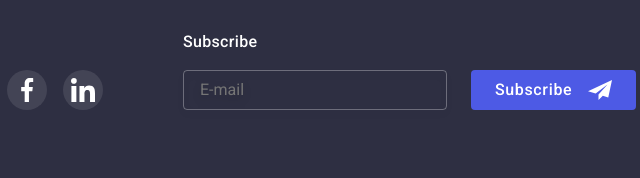
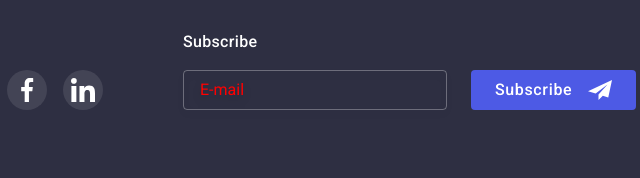
Before and after one commit to KaterinichViktor/goit-markup-hw-07, a plain HTML site: page index.html in a window 1280 px wide. Shown: the part 2992-3170 px from the top of the page, 469-1109 px from the left. Drawn offline with nearby package versions, Linux system fonts and the light colour scheme.

Commit message:
Update styles.css

```diff
--- a/css/styles.css
+++ b/css/styles.css
@@ -533,7 +533,7 @@ address{
 .subscribe{
   display: flex;
 }
-subscribe::placeholder{
+.subscribe input::placeholder{
   color: red;
 }
 
```
